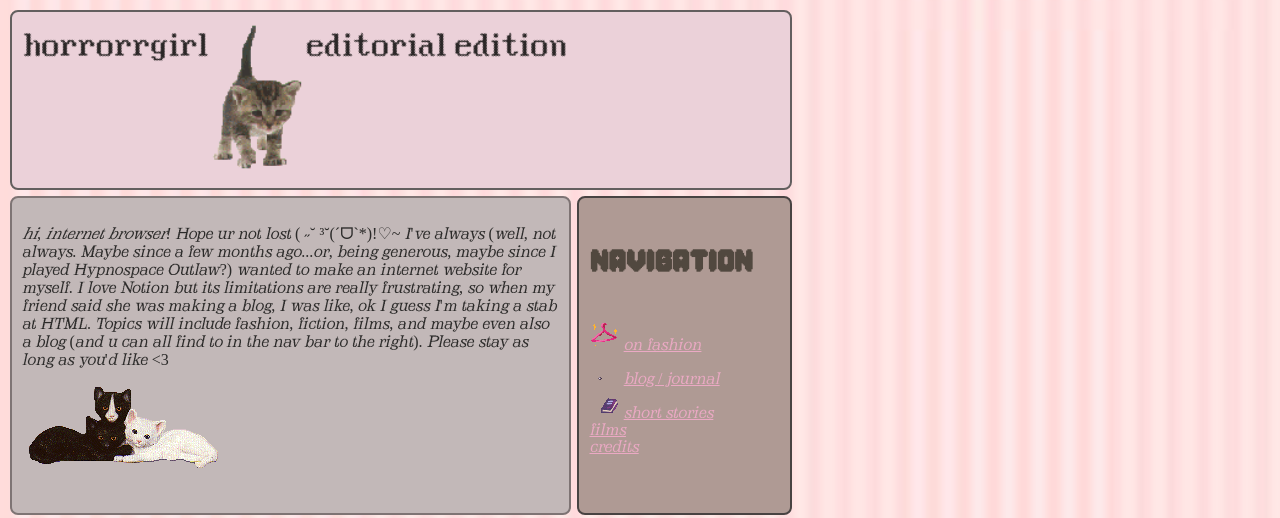
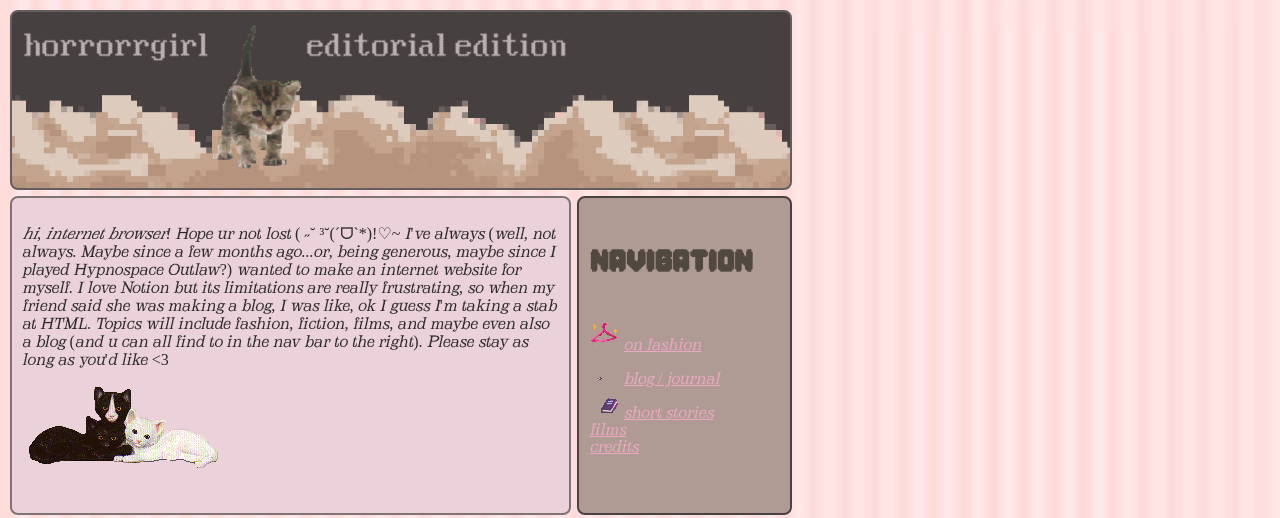
Before and after one commit to horrorrgirl/neocities, a plain HTML site: page my_website/index.html in a window 1280 px wide. Shown: the top 518 px of the page. Drawn offline with Linux system fonts and the light colour scheme.

Commit message:
added cloud pic

```diff
--- a/my_website/style.css
+++ b/my_website/style.css
@@ -21,7 +21,7 @@ body {
 
 header {
   font-family: "blue-screen-font";
-  color:rgb(43, 39, 39);
+  color:rgb(185, 176, 176);
   font-size:xx-large;
 
 }
@@ -95,7 +95,11 @@ a:active {
 
 #header {
   grid-area: head;
-  background-color: #ebd1d9;
+  background-image: url("images/cloud_background.png");
+  background-position:center bottom;
+  background-repeat: repeat;
+  background-size: contain;
+  background-color: #474040;
   border-color:rgb(99, 95, 95);
   color:rgb(43, 39, 39);
   display:flex;
@@ -110,7 +114,7 @@ a:active {
 
 #intro {
   grid-area: intro;
-  background-color: #c2b8b8;
+  background-color: #ebd1d9;
   border-color:#7e7474;
   color:#2b2a29;
 }
```
Also changed, not shown: my_website/images/cloud_background.png (added).
